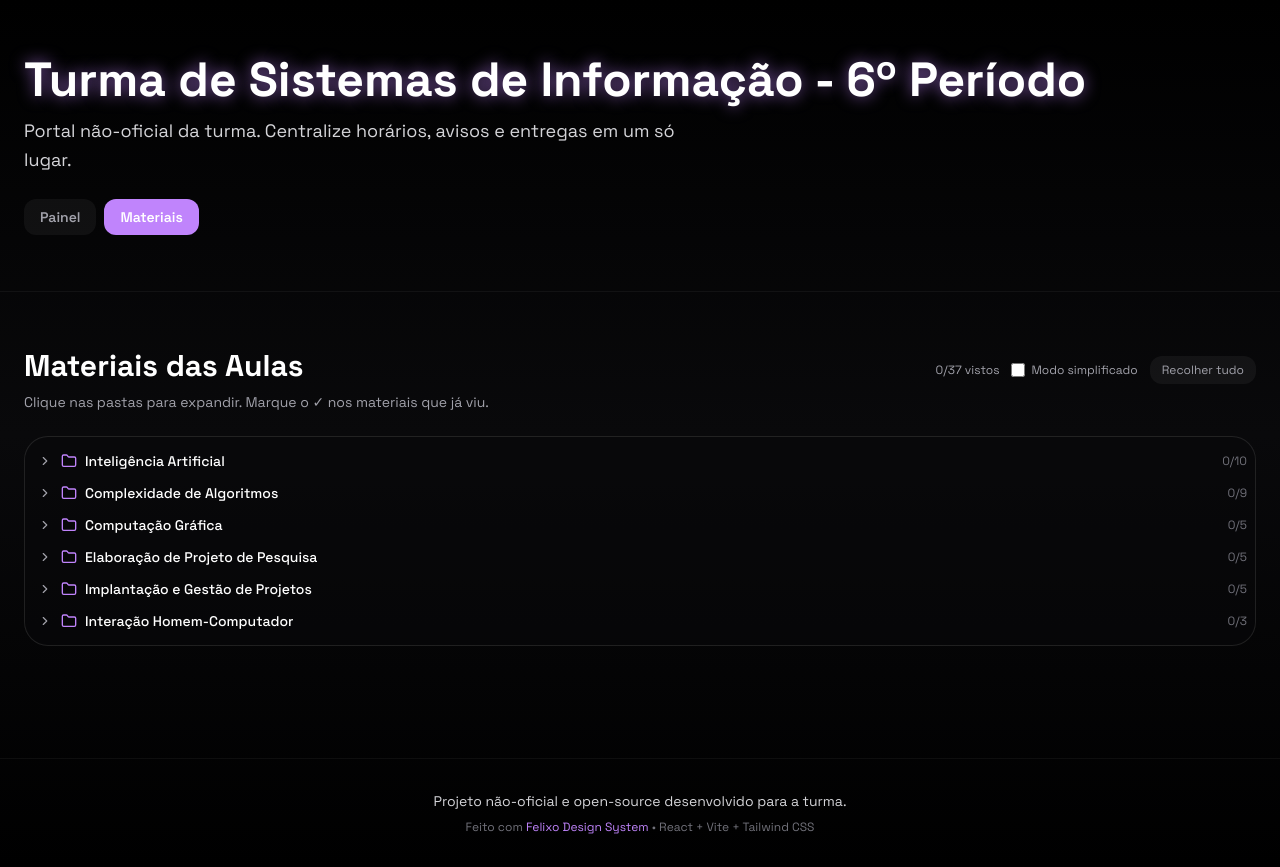
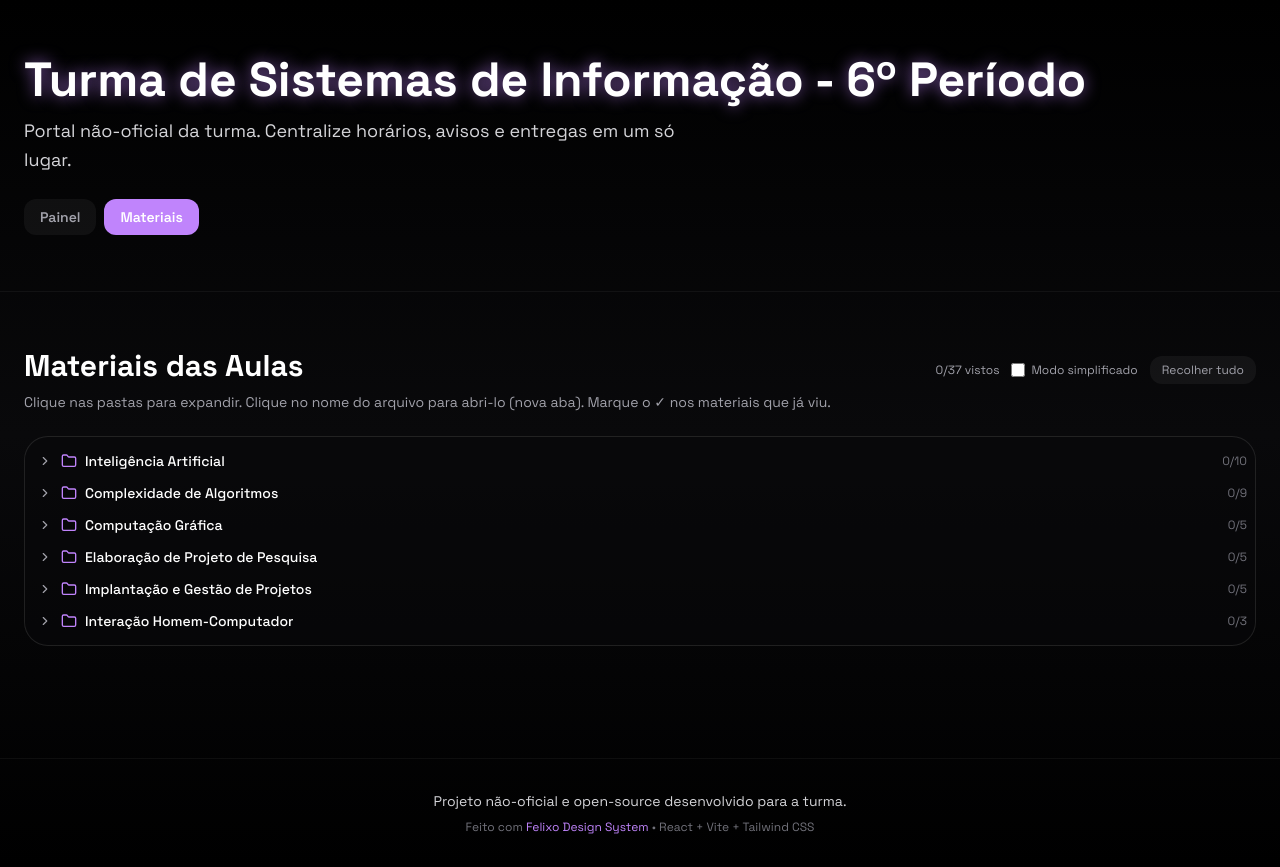
Before and after one commit to Felipe-Alcantara/Felipe-Sala-Board, a React (Vite) app: page / in a window 1280 px wide. Both pictures are taken after a click on the button "Materiais". Built offline with nearby package versions, Linux system fonts and the light colour scheme.

Commit message:
Atualiza mensagem de instrução no MaterialTree para incluir a ação de abrir arquivos em nova aba

```diff
--- a/src/components/MaterialTree.tsx
+++ b/src/components/MaterialTree.tsx
@@ -352,7 +352,7 @@ export default function MaterialTree({ nodes }: Props) {
           </div>
         </div>
         <p className="text-sm text-zinc-400 mb-6">
-          Clique nas pastas para expandir. Marque o ✓ nos materiais que já viu.
+          Clique nas pastas para expandir. Clique no nome do arquivo para abri-lo (nova aba). Marque o ✓ nos materiais que já viu.
         </p>
         <div className="rounded-3xl border border-white/10 bg-zinc-950/50 py-2">
           {nodes.length > 0 ? (
```
